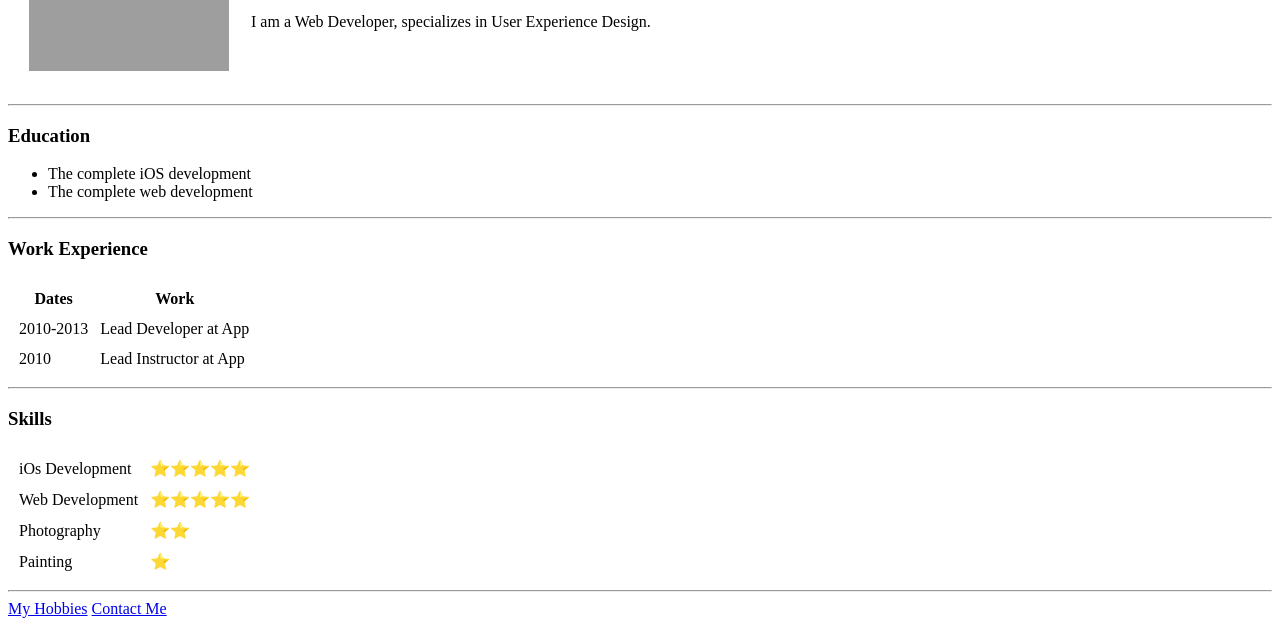
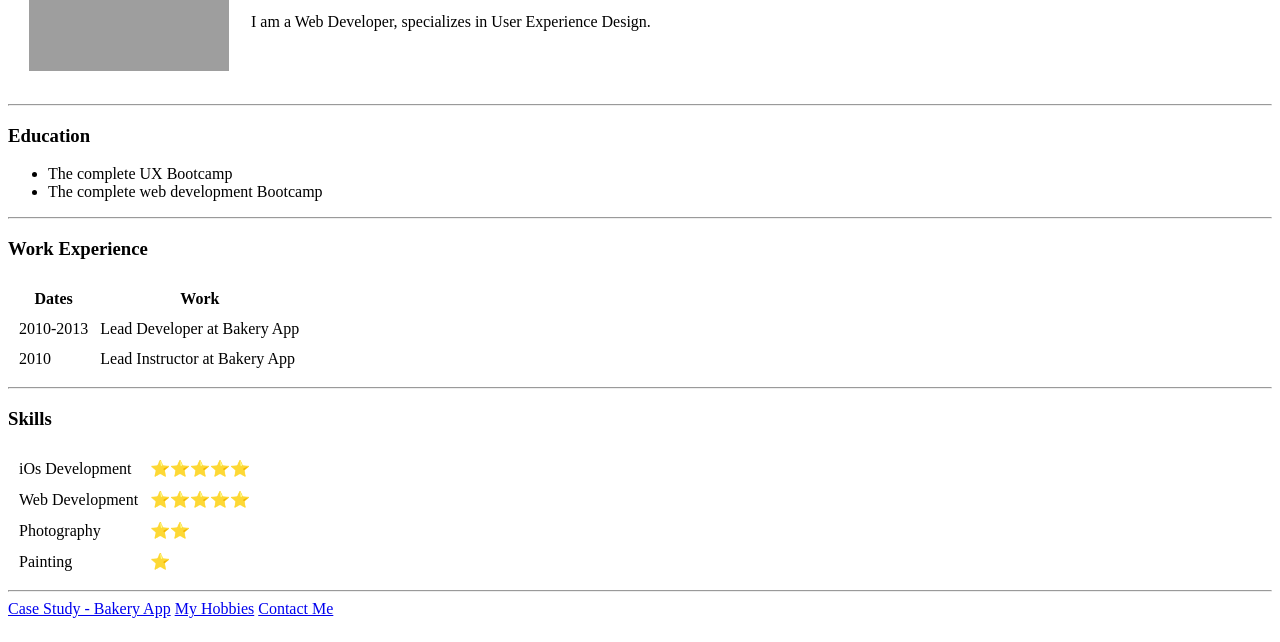
Before and after one commit to maazahmar/CV, a plain HTML site: page index.html in a window 1280 px wide. Shown: the part 158-800 px from the top of the page. Drawn offline with Linux system fonts and the light colour scheme; grey boxes are pictures that could not be loaded.

Commit message:
Update index.html

```diff
--- a/index.html
+++ b/index.html
@@ -20,8 +20,8 @@
   <hr>
   <h3>Education</h3>
   <ul>
-    <li>The complete iOS development</li>
-    <li>The complete web development</li>
+    <li>The complete UX Bootcamp</li>
+    <li>The complete web development Bootcamp</li>
   </ul>
   <hr>
   <h3>Work Experience</h3>
@@ -35,11 +35,11 @@
     <tbody>
       <tr>
         <td>2010-2013</td>
-        <td>Lead Developer at App</td>
+        <td>Lead Developer at Bakery App</td>
       </tr>
       <tr>
         <td>2010</td>
-        <td>Lead Instructor at App</td>
+        <td>Lead Instructor at Bakery App</td>
       </tr>
     </tbody>
   </table>
@@ -65,6 +65,7 @@
   </table>
 
   <hr>
+  <a href="casestudy.pdf">Case Study - Bakery App</a>
   <a href="My Hobbies.html">My Hobbies</a>
   <a href="Contact Me.html">Contact Me</a>
 </body>
```
